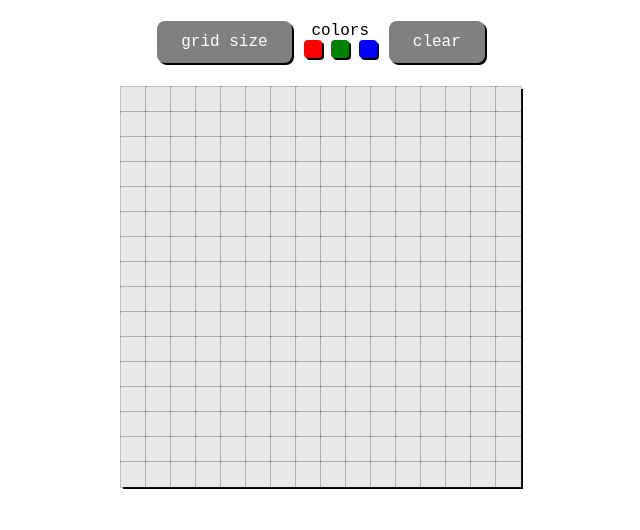
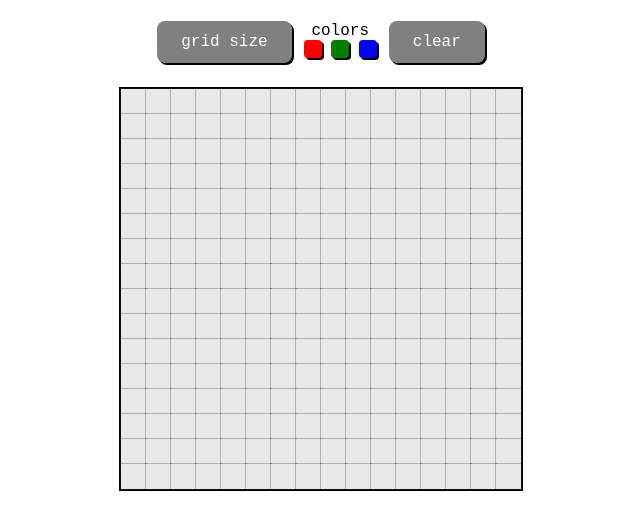
Before and after one commit to wilkye/etch-a-sketch, a plain HTML site: page index.html in a window 1280 px wide. Shown: the part 64-594 px from the top of the page, without its empty margins (319-959 px from the left). Drawn offline with Linux system fonts and the light colour scheme.

Commit message:
Added border all around for better visual flow

```diff
--- a/styles.css
+++ b/styles.css
@@ -105,7 +105,7 @@ body {
     display: flex;
     align-content: flex-start;
     flex-wrap: wrap;
-    box-shadow: 2px 2px black;
+    border: 2px solid black;
 }
 
 .square {
```
